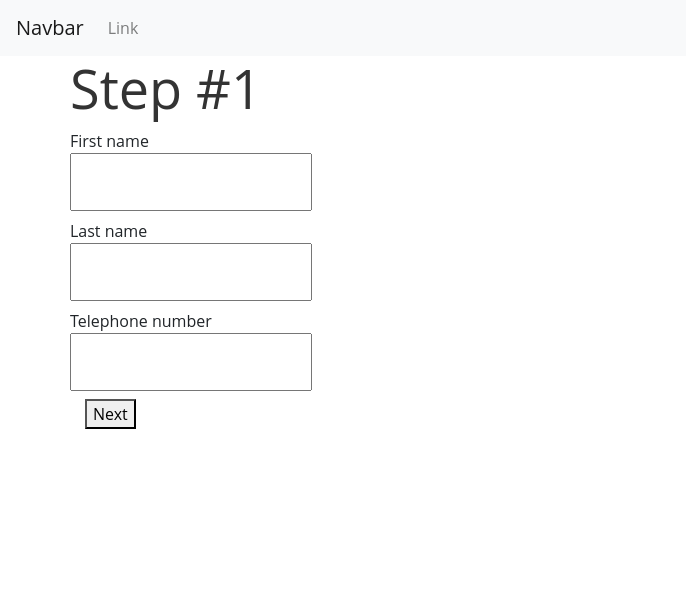
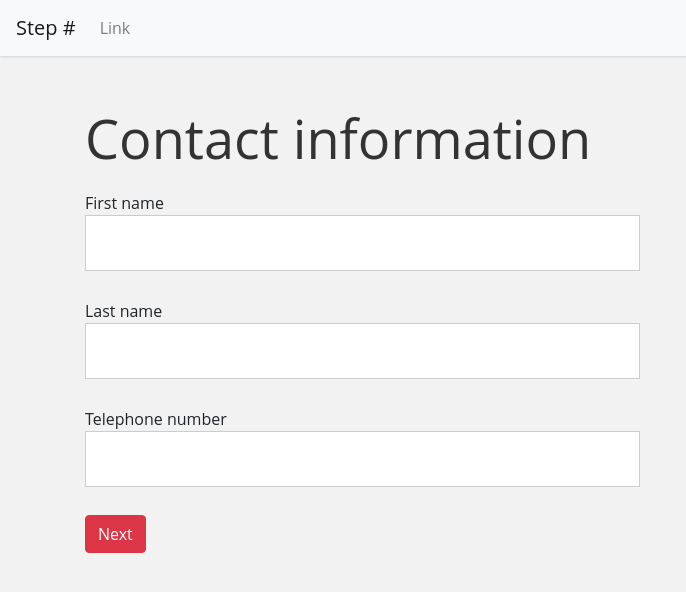
Before and after one commit to MauriceD253397/StageWebsite, a PHP site: page / in a window 1280 px wide. Shown: the top 592 px of the page, without its empty margins (0-686 px from the left). Run offline with PHP 8.4, Linux system fonts and the light colour scheme.

Commit message:
Step 1 page fully styled

```diff
--- a/index.php
+++ b/index.php
@@ -10,7 +10,7 @@
 </head>
 <body>
     <nav class="navbar navbar-expand-lg navbar-light bg-light">
-        <a class="navbar-brand" href="#">Navbar</a>
+        <a class="navbar-brand" href="#">Step #</a>
         <button class="navbar-toggler" type="button" data-toggle="collapse" data-target="#navbarSupportedContent" aria-controls="navbarSupportedContent" aria-expanded="false" aria-label="Toggle navigation">
             <span class="navbar-toggler-icon"></span>
         </button>
@@ -24,8 +24,8 @@
     </nav>
 
     <div class="container">
-        <div class="row" id="step1Form">
-            <h1>Step #1</h1>
+        <div id="step1Form">
+            <h1>Contact information</h1>
             <div class="row">
                 <div class="col">
                     <label for="first_name">First name
@@ -104,7 +104,7 @@
             <p id="total_licence_costs">Licence costs:</p>
             <p id="total_hardware_install_costs">Hardware and installation costs: </p>
         </div>
-        <button name="submitButton" class="submitButton" id="submitButton" class="btn btn-danger">Next</button>
+        <button class="btn btn-danger" name="submitButton" id="submitButton">Next</button>
     </div>
     <script src="script.js"></script>
 </body>
--- a/style.css
+++ b/style.css
@@ -1,13 +1,30 @@
 body {
     font-family: 'Open Sans', sans-serif;
+    background-color: #f2f2f2;
 }
 
 input {
     display: block;
     padding: 15px;
+    width: 50%;
+    border: 1px solid #ccc;
 }
 
 h1 {
     font-size: 54px;
     color: #333;
+    margin-bottom: 20px;
 }
+
+label {
+    width: 100%;
+}
+
+.row {
+    margin-bottom: 20px;
+}
+
+nav {
+    box-shadow: 0 0 3px 0 rgba(0,0,0,0.22);
+    margin-bottom: 50px;
+}
```
